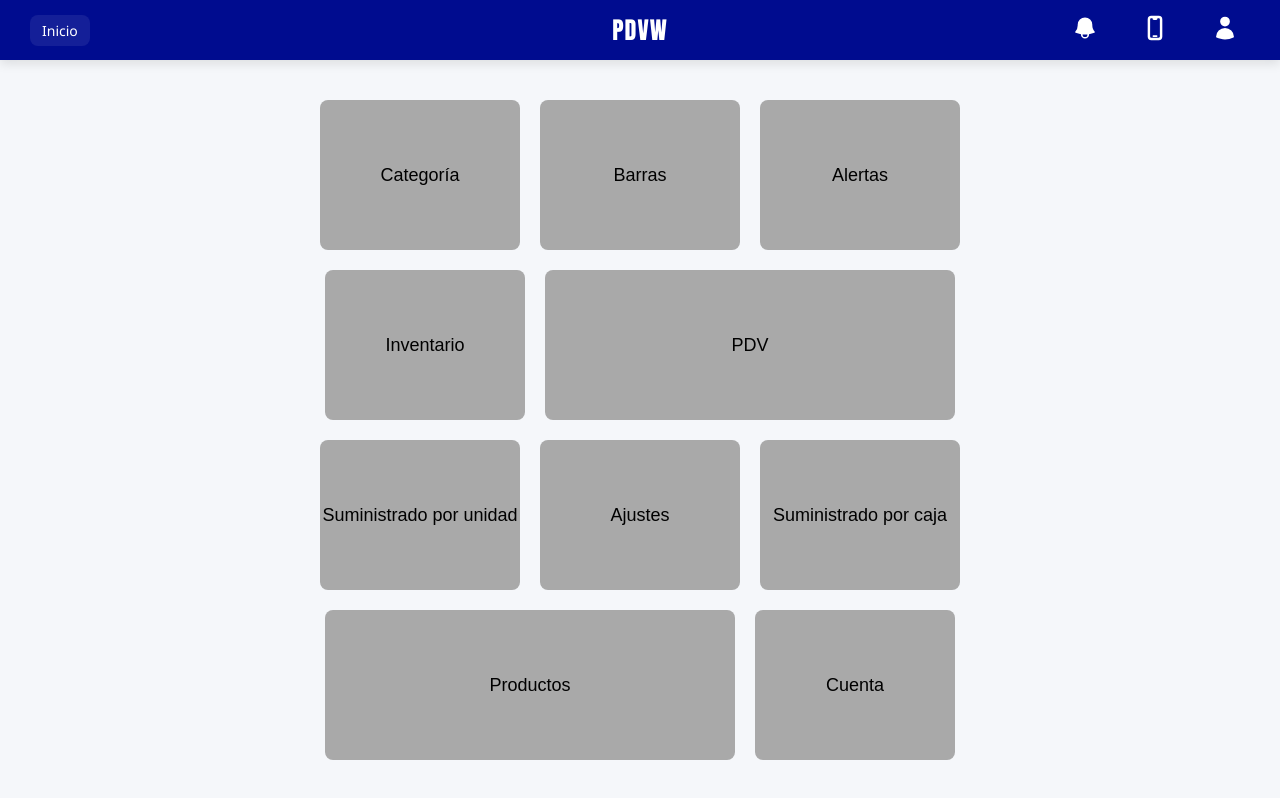
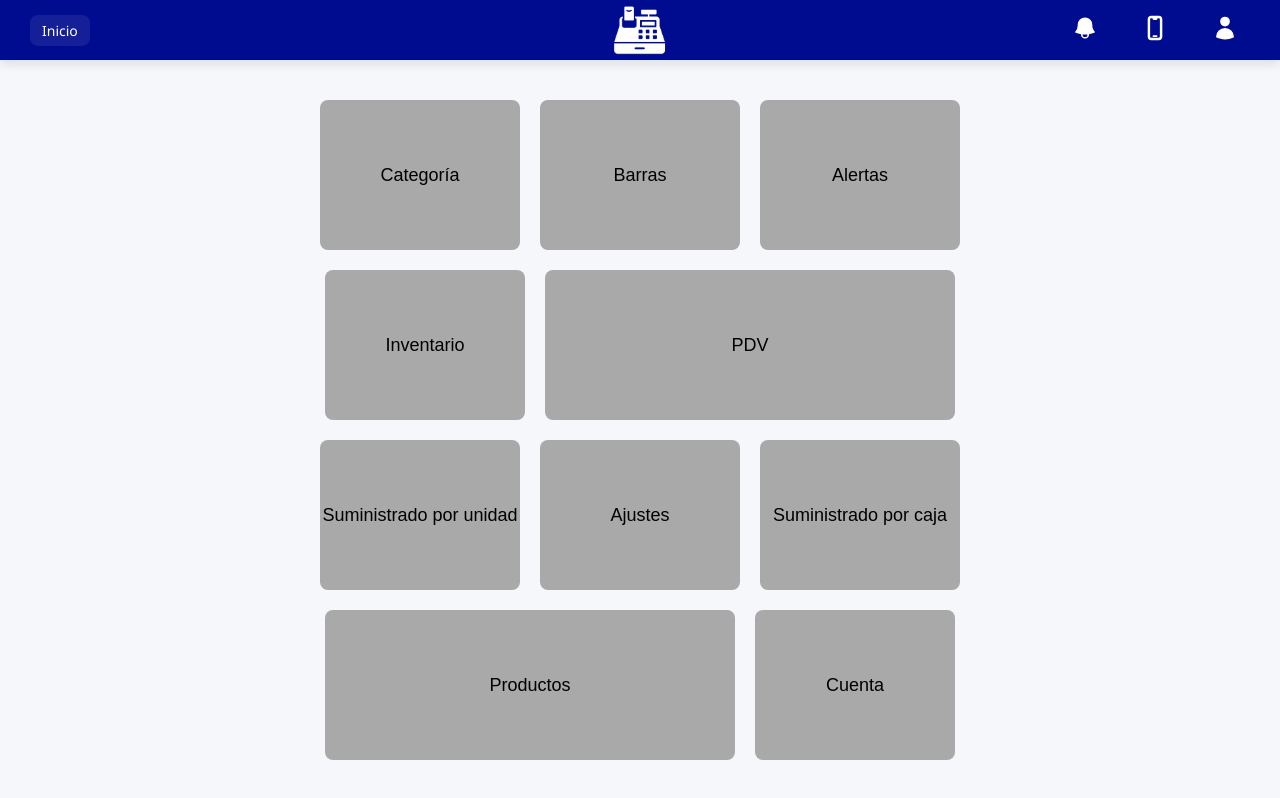
Before and after one commit to jjcm296/PDVMWeb, a React (Create React App) app in the folder frontend/: page / in a window 1280 px wide. Built offline with nearby package versions, Linux system fonts and the light colour scheme.

Commit message:
feat: agregar logo del sistema PDVW en barra de navegación

```diff
--- a/frontend/src/componenst/BarraNavegacion/BarraNavegacion.css
+++ b/frontend/src/componenst/BarraNavegacion/BarraNavegacion.css
@@ -25,6 +25,13 @@
     text-transform: uppercase;
     letter-spacing: 1px;
     z-index: 1;
+}
+
+.logo-img {
+    height: 50px;
+    object-fit: contain;
+    cursor: pointer;
+    filter: brightness(0) invert(1);
 }
 
 .migajas-container {
--- a/frontend/src/componenst/BarraNavegacion/BarraNavegacion.jsx
+++ b/frontend/src/componenst/BarraNavegacion/BarraNavegacion.jsx
@@ -66,12 +66,16 @@ const BarraNavegacion = () => {
     return (
         <div className="BarraNavegacion">
             <div className="menu migajas-container">
-                <Migajas />
+                <Migajas/>
             </div>
 
             <div className="menu logo-centro" onClick={() => navigate("/")}>
-                PDVW
+                <img
+                    src="/logo/LogoB.png"
+                    className="logo-img"
+                />
             </div>
+
 
             <div className="menu">
                 <button
@@ -83,10 +87,10 @@ const BarraNavegacion = () => {
                 </button>
 
                 <ul className={`items ${isMobileMenuOpen ? "open" : ""}`}>
-                    <li className="item"><BellIcon className="icon-nav" /></li>
-                    <li className="item"><DevicePhoneMobileIcon className="icon-nav" /></li>
+                    <li className="item"><BellIcon className="icon-nav"/></li>
+                    <li className="item"><DevicePhoneMobileIcon className="icon-nav"/></li>
                     <li className="item" ref={loginButtonRef} onClick={handleButtonClick}>
-                        <UserIcon className="icon-nav" />
+                        <UserIcon className="icon-nav"/>
                     </li>
                 </ul>
             </div>
```
Also changed, not shown: frontend/public/logo/LogoB.png (added).
